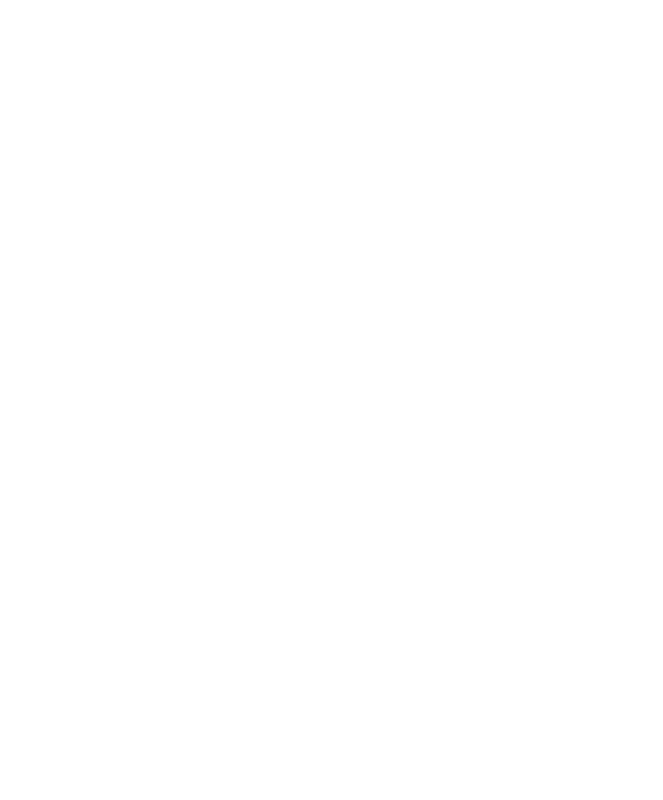
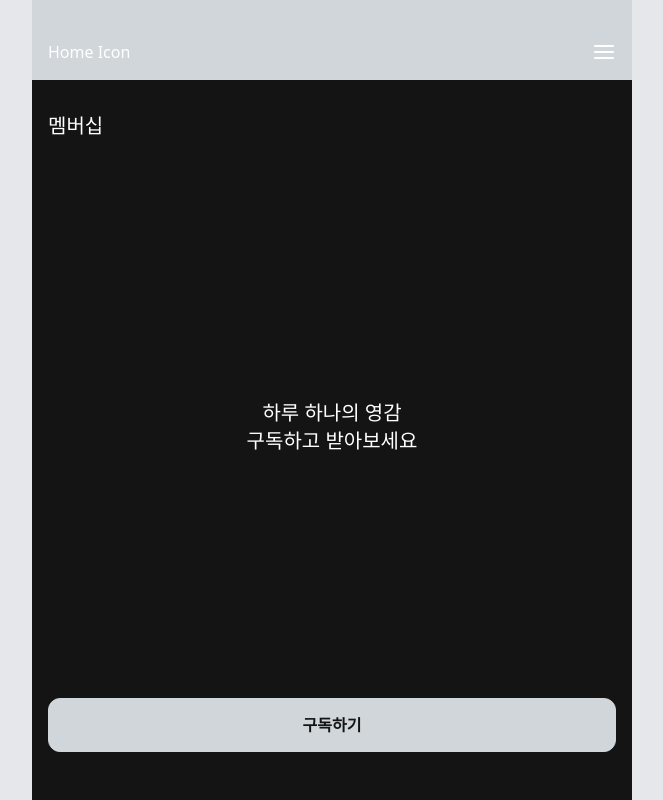
Before and after one commit to dajung-y/Artbite-Frontend, a React (Vite) app: page /membership in a window 1280 px wide. Before the commit this address had no page. Shown: the whole page, without its empty margins (308-971 px from the left). Built offline with nearby package versions, Linux system fonts and the light colour scheme.

Commit message:
feat: 구독페이지 UI 구현 및 임시 구독상태 구현

```diff
--- a/package.json
+++ b/package.json
@@ -14,8 +14,10 @@
     "clsx": "^2.1.1",
     "react": "^19.1.1",
     "react-dom": "^19.1.1",
+    "react-hot-toast": "^2.6.0",
     "react-icons": "^5.5.0",
     "react-router-dom": "^7.9.4",
+    "zod": "^4.1.12",
     "zustand": "^5.0.8"
   },
   "devDependencies": {
--- a/src/App.tsx
+++ b/src/App.tsx
@@ -1,11 +1,13 @@
 import { Outlet, Route, Routes } from "react-router-dom"
 import MainPage from "./pages/main/MainPage"
-import DetailPage from "./pages/detail/DetailPage"
 import MobileLayout from "./layouts/MobileLayout"
 import type { JSX } from "react"
 import LoginPage from "./pages/auth/login/LoginPage"
 import SignupPage from "./pages/auth/signup/SignupPage"
 import OAuth2RedirectPage from "./pages/auth/OAuth2RedirectPage"
+import TodayPage from "./pages/today/TodayPage"
+import MembershipPage from "./pages/membership/MembershipPage"
+import { Toaster } from "react-hot-toast"
 
 function App() {
 
@@ -16,11 +18,13 @@ function App() {
   )
 
   return (
+    <>
       <Routes>
         <Route element={<LayoutWrapper />} >
           {/* 메인 페이지들 */}
           <Route path="/" element={<MainPage />} />
-        <Route path="/detail" element={<DetailPage />} />
+          <Route path="/today" element={<TodayPage />} />
+          <Route path="/membership" element={<MembershipPage />} />
 
           {/* 서브 페이지들 */}
           <Route path="/login" element={<LoginPage />} />
@@ -29,6 +33,15 @@ function App() {
 
         </Route >
       </Routes>
+
+      {/* 전역 토스트 */}
+      <Toaster
+        position="top-center"
+        reverseOrder={false}
+        toastOptions={{
+          duration: 2000,
+        }} />
+    </>
   )
 }
 
--- /dev/null
+++ b/src/components/common/Toast.tsx
@@ -0,0 +1,24 @@
+import type React from "react";
+
+interface ToastProps {
+  message: string;
+  icon?: React.ReactNode;
+  bgColor?: string;
+  textColor?: string;
+}
+
+export default function Toast ({
+  message,
+  icon,
+  bgColor = 'bg-gray-50',
+  textColor = 'text-black',
+} : ToastProps) {
+  return(
+    <div className={`flex items-center gap-2 px-6 py-3 rounded-xl shadow-lg ${bgColor} ${textColor} bg-opacity-90`}>
+      {icon}
+      <span>
+        {message}
+      </span>
+    </div>
+  )
+}
--- /dev/null
+++ b/src/components/membership/Subscribed.tsx
@@ -0,0 +1,42 @@
+import { useSubscriptionStore } from "../../stores/subscriptionStore"
+import Button from "../common/Button";
+import { toast } from "react-hot-toast"
+import Toast from "../common/Toast";
+
+export default function Subscribed() {
+  const day = 14;   // 구독유지날짜 상수값
+  const { unsubscribe } = useSubscriptionStore();
+
+  // 구독 해지
+  const handleUnsubscribe = () => {
+    toast.custom(
+      <Toast
+        message="구독이 해지되었습니다" />
+    )
+
+    setTimeout(() => {
+      unsubscribe();
+    }, 3000);
+  }
+  return (
+    <div className="flex flex-col justify-between flex-1 w-full">
+      {/* 문구 */}
+      <div className="flex-1 flex justify-center items-center">
+        <h1 className="text-xl text-white text-center">
+          하루 하나의 영감<br />
+          {day}일 째 구독중입니다
+        </h1>
+      </div>
+      {/* 버튼 */}
+      <div className="pb-8">
+        <Button
+         size="large"
+         fullWidth
+         onClick={handleUnsubscribe}
+        >
+         구독해지
+        </Button>
+      </div>
+    </div>
+  )
+}
--- /dev/null
+++ b/src/components/membership/Unsubscribed.tsx
@@ -0,0 +1,45 @@
+import { useSubscriptionStore } from "../../stores/subscriptionStore";
+import Button from "../common/Button";
+import { toast } from "react-hot-toast"
+import Toast from "../common/Toast";
+
+export default function Unsubscribed() {
+
+  const { subscribe } = useSubscriptionStore();
+
+  // 구독 상태 변경
+  const handleSubscribe = () => {
+
+    // 토스트 먼저 띄움
+    toast.custom(
+      <Toast
+        message="구독이 완료되었습니다" />
+    )
+
+    // 3초 뒤 상태변경
+    setTimeout(() => {
+      subscribe();
+    }, 3000);
+  }
+  return (
+    <div className="flex flex-col justify-between flex-1 w-full">
+      {/* 문구 */}
+      <div className="flex-1 flex justify-center items-center">
+        <h1 className="text-xl text-white text-center">
+          하루 하나의 영감<br />
+          구독하고 받아보세요
+        </h1>
+      </div>
+      {/* 버튼 */}
+      <div className="pb-8">
+        <Button
+         size="large"
+         fullWidth
+         onClick={handleSubscribe}
+        >
+         구독하기
+        </Button>
+      </div>
+    </div>
+  )
+}
--- a/src/pages/main/MainPage.tsx
+++ b/src/pages/main/MainPage.tsx
@@ -13,7 +13,7 @@ export default function MainPage() {
 
   const handleNote = () => {
     console.log("상세페이지로 이동");
-    navigate('/detail');
+    navigate('/today');
   };
 
   return (
--- /dev/null
+++ b/src/pages/membership/MembershipPage.tsx
@@ -0,0 +1,17 @@
+import Subscribed from "../../components/membership/Subscribed";
+import Unsubscribed from "../../components/membership/Unsubscribed";
+import { useSubscriptionStore } from "../../stores/subscriptionStore"
+
+export default function MembershipPage() {
+
+  const { isSubscribed } = useSubscriptionStore();
+  return (
+    <div className="w-full h-full flex flex-col p-4">
+      <h1 className="py-4 text-white text-xl">멤버십</h1>
+      {/* 구독 상태에 따른 컴포넌트 렌더링 */}
+      <div className="flex-1 flex flex-col">
+        { isSubscribed ? <Subscribed /> : <Unsubscribed /> }
+      </div>
+    </div>
+  )
+}
--- /dev/null
+++ b/src/pages/today/TodayPage.tsx
@@ -0,0 +1,5 @@
+export default function TodayPage() {
+  return (
+    <div>TodayPage</div>
+  )
+}
--- /dev/null
+++ b/src/stores/subscriptionStore.ts
@@ -0,0 +1,21 @@
+// src/stores/subscriptionStore.ts
+// 임시 구독 상태 저장소
+
+import { create } from "zustand";
+
+export interface SubscriptionState {
+  isSubscribed: boolean;
+  subscribe: () => void;
+  unsubscribe: () => void;
+}
+
+export const useSubscriptionStore = create<SubscriptionState> ((set) => ({
+  isSubscribed: false,     // 기본값 : 비구독
+  subscribe: () => {
+    console.log('구독상태 : true');
+    set({ isSubscribed: true });
+  },
+  unsubscribe: () => {
+    console.log('구독상태 : false');
+    set({ isSubscribed: false })},
+}))
```
Also changed, not shown: src/components/today/FullContent.tsx (added), src/components/today/PreviewContent.tsx (added), 1 other file (tests, documents, lock files or other folders). Lines whose indentation alone changed are shown as unchanged.
